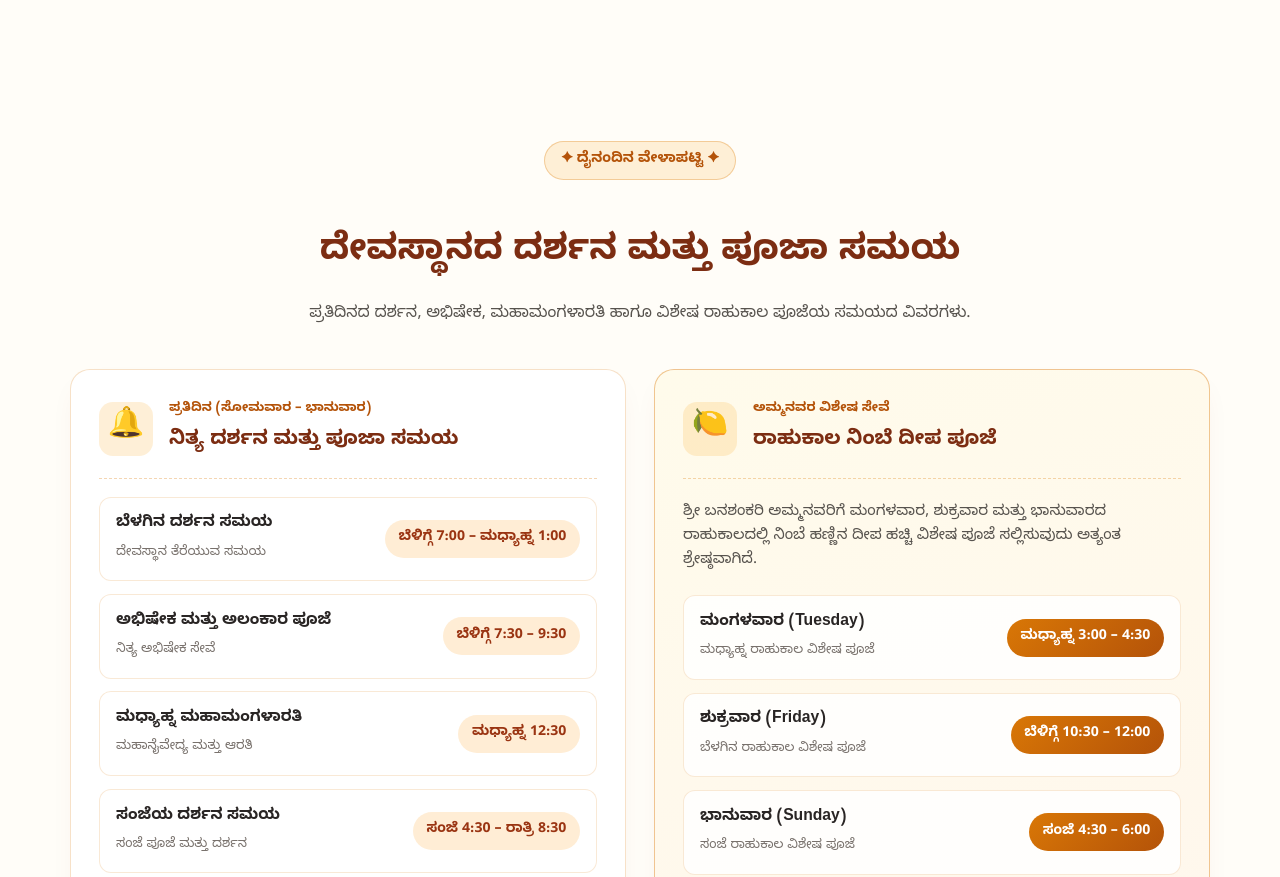
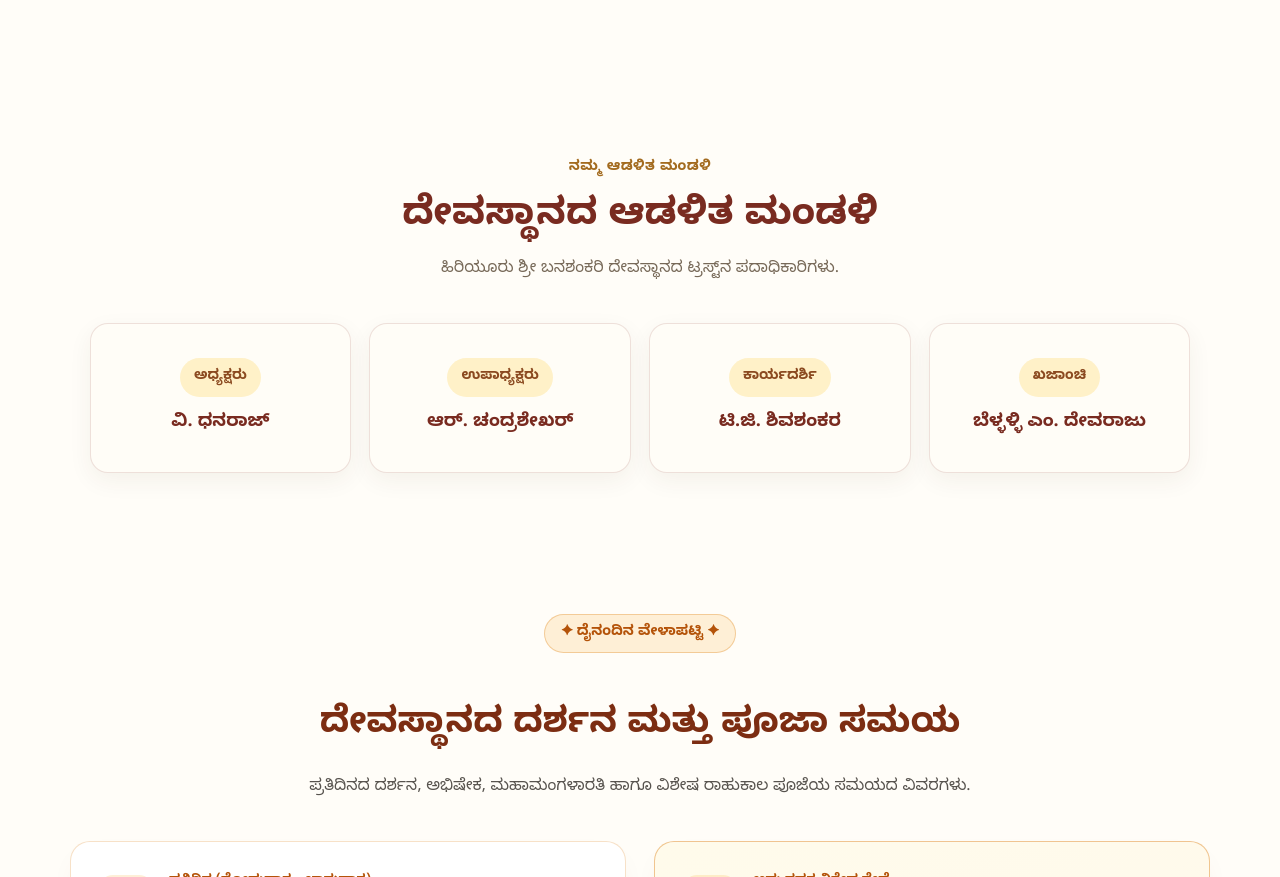
Before and after one commit to HiriyuruBanashankariTemple/HiriyuruBanashankariTemple, a plain HTML site: page index.html in a window 1280 px wide. Shown: the part 1594-2471 px from the top of the page. Drawn offline with Linux system fonts and the light colour scheme.

Commit message:
Add files via upload

```diff
--- a/index.html
+++ b/index.html
@@ -69,6 +69,33 @@
         <div class="about-copy"><span class="mini-label">ನಮ್ಮ ಪರಿಚಯ</span><h3>ಹಿರಿಯೂರು ಶ್ರೀ ಬನಶಂಕರಿ ದೇವಸ್ಥಾನದ ಟ್ರಸ್ಟ್ (ರಿ.)</h3><p>ಭಕ್ತರಿಗೆ ದೇವಸ್ಥಾನದ ಮಾಹಿತಿ, ಪೂಜೆ ಮತ್ತು ಸೇವೆಗಳ ವಿವರ, ಮುಂಬರುವ ಧಾರ್ಮಿಕ ಕಾರ್ಯಕ್ರಮಗಳು ಹಾಗೂ ಪ್ರಮುಖ ಪ್ರಕಟಣೆಗಳನ್ನು ಒಂದೇ ಸ್ಥಳದಲ್ಲಿ ಒದಗಿಸುವುದು ಈ ಜಾಲತಾಣದ ಉದ್ದೇಶ.</p><p>ದೇವಸ್ಥಾನದ ನೈಜ ಇತಿಹಾಸ ಮತ್ತು ಪರಂಪರೆಯ ವಿವರಗಳನ್ನು ಟ್ರಸ್ಟ್ ದೃಢಪಡಿಸಿದ ನಂತರ ಇಲ್ಲಿ ಪ್ರಕಟಿಸಲಾಗುತ್ತದೆ.</p><a class="text-link" href="#contact">ನಮ್ಮನ್ನು ಸಂಪರ್ಕಿಸಿ <span>→</span></a></div>
       </div>
     </section>
+
+    <section class="section committee-section" id="committee">
+      <div class="section-heading">
+        <span class="eyebrow">ನಮ್ಮ ಆಡಳಿತ ಮಂಡಳಿ</span>
+        <h2>ದೇವಸ್ಥಾನದ ಆಡಳಿತ ಮಂಡಳಿ</h2>
+        <p>ಹಿರಿಯೂರು ಶ್ರೀ ಬನಶಂಕರಿ ದೇವಸ್ಥಾನದ ಟ್ರಸ್ಟ್‌ನ ಪದಾಧಿಕಾರಿಗಳು.</p>
+      </div>
+      <div class="committee-grid">
+        <article class="committee-card">
+          <span class="committee-role">ಅಧ್ಯಕ್ಷರು</span>
+          <h3>ವಿ. ಧನರಾಜ್</h3>
+        </article>
+        <article class="committee-card">
+          <span class="committee-role">ಉಪಾಧ್ಯಕ್ಷರು</span>
+          <h3>ಆರ್. ಚಂದ್ರಶೇಖರ್</h3>
+        </article>
+        <article class="committee-card">
+          <span class="committee-role">ಕಾರ್ಯದರ್ಶಿ</span>
+          <h3>ಟಿ.ಜಿ. ಶಿವಶಂಕರ</h3>
+        </article>
+        <article class="committee-card">
+          <span class="committee-role">ಖಜಾಂಚಿ</span>
+          <h3>ಬೆಳ್ಳಳ್ಳಿ ಎಂ. ದೇವರಾಜು</h3>
+        </article>
+      </div>
+    </section>
+
 <section id="timings" class="timings-section">
   <div class="timings-header">
     <span class="section-badge">✦ ದೈನಂದಿನ ವೇಳಾಪಟ್ಟಿ ✦</span>
--- a/language.js
+++ b/language.js
@@ -163,7 +163,19 @@
     ".footer-top > p": { kn: "ಭಕ್ತಿ • ಸಂಸ್ಕೃತಿ • ಸೇವೆ", en: "Devotion • Culture • Service" },
     ".footer-bottom span:first-child": { kn: "© <span id=\"year\">{year}</span> ಹಿರಿಯೂರು ಶ್ರೀ ಬನಶಂಕರಿ ದೇವಸ್ಥಾನದ ಟ್ರಸ್ಟ್ (ರಿ.)", en: "© <span id=\"year\">{year}</span> Hiriyuru Shri Banashankari Temple Trust (Regd.)" },
     ".footer-bottom a": { kn: "ಮೇಲಕ್ಕೆ ↑", en: "Back to Top ↑" },
-    ".footer-instagram": { kn: "@hiriyurubanashankariamma · Follow", en: "@hiriyurubanashankariamma · Follow" }
+    ".footer-instagram": { kn: "@hiriyurubanashankariamma · Follow", en: "@hiriyurubanashankariamma · Follow" },
+
+    ".committee-section .section-heading .eyebrow": { kn: "ನಮ್ಮ ಆಡಳಿತ ಮಂಡಳಿ", en: "Our Management Committee" },
+    ".committee-section .section-heading h2": { kn: "ದೇವಸ್ಥಾನದ ಆಡಳಿತ ಮಂಡಳಿ", en: "Temple Management Committee" },
+    ".committee-section .section-heading p": { kn: "ಹಿರಿಯೂರು ಶ್ರೀ ಬನಶಂಕರಿ ದೇವಸ್ಥಾನದ ಟ್ರಸ್ಟ್‌ನ ಪದಾಧಿಕಾರಿಗಳು.", en: "Office bearers of Hiriyuru Shri Banashankari Temple Trust." },
+    ".committee-card:nth-child(1) .committee-role": { kn: "ಅಧ್ಯಕ್ಷರು", en: "President" },
+    ".committee-card:nth-child(1) h3": { kn: "ವಿ. ಧನರಾಜ್", en: "V. Dhanaraj" },
+    ".committee-card:nth-child(2) .committee-role": { kn: "ಉಪಾಧ್ಯಕ್ಷರು", en: "Vice President" },
+    ".committee-card:nth-child(2) h3": { kn: "ಆರ್. ಚಂದ್ರಶೇಖರ್", en: "R. Chandrashekhar" },
+    ".committee-card:nth-child(3) .committee-role": { kn: "ಕಾರ್ಯದರ್ಶಿ", en: "Secretary" },
+    ".committee-card:nth-child(3) h3": { kn: "ಟಿ.ಜಿ. ಶಿವಶಂಕರ", en: "T.G. Shivashankar" },
+    ".committee-card:nth-child(4) .committee-role": { kn: "ಖಜಾಂಚಿ", en: "Treasurer" },
+    ".committee-card:nth-child(4) h3": { kn: "ಬೆಳ್ಳಳ್ಳಿ ಎಂ. ದೇವರಾಜು", en: "Bellalli M. Devaraju" },
   };
 
   function setLanguage(language) {
--- a/style.css
+++ b/style.css
@@ -720,3 +720,59 @@
   .header-actions { gap: 7px; }
   .language-toggle { gap: 5px; padding: 7px 8px; font-size: .7rem; }
 }
+
+
+
+/* ================= TEMPLE MANAGEMENT COMMITTEE ================= */
+.committee-section {
+  padding-top: clamp(48px, 6vw, 82px);
+  padding-bottom: clamp(48px, 6vw, 82px);
+}
+.committee-grid {
+  display: grid;
+  grid-template-columns: repeat(4, minmax(0, 1fr));
+  gap: 18px;
+  margin-top: 30px;
+}
+.committee-card {
+  min-height: 150px;
+  display: flex;
+  flex-direction: column;
+  align-items: center;
+  justify-content: center;
+  gap: 13px;
+  padding: 26px 18px;
+  text-align: center;
+  background: #fffdf7;
+  border: 1px solid rgba(123, 36, 28, .13);
+  border-radius: 18px;
+  box-shadow: 0 8px 24px rgba(75, 43, 25, .06);
+  transition: transform .2s ease, box-shadow .2s ease;
+}
+.committee-card:hover {
+  transform: translateY(-4px);
+  box-shadow: 0 14px 30px rgba(75, 43, 25, .10);
+}
+.committee-role {
+  display: inline-block;
+  padding: 7px 14px;
+  border-radius: 999px;
+  background: #fff1c8;
+  color: #8b4a20;
+  font-size: .88rem;
+  font-weight: 800;
+}
+.committee-card h3 {
+  margin: 0;
+  color: #792b20;
+  font-size: 1.12rem;
+  line-height: 1.6;
+  font-weight: 800;
+}
+@media (max-width: 900px) {
+  .committee-grid { grid-template-columns: repeat(2, minmax(0, 1fr)); }
+}
+@media (max-width: 520px) {
+  .committee-grid { grid-template-columns: 1fr; gap: 12px; }
+  .committee-card { min-height: 120px; padding: 20px 14px; }
+}
```
